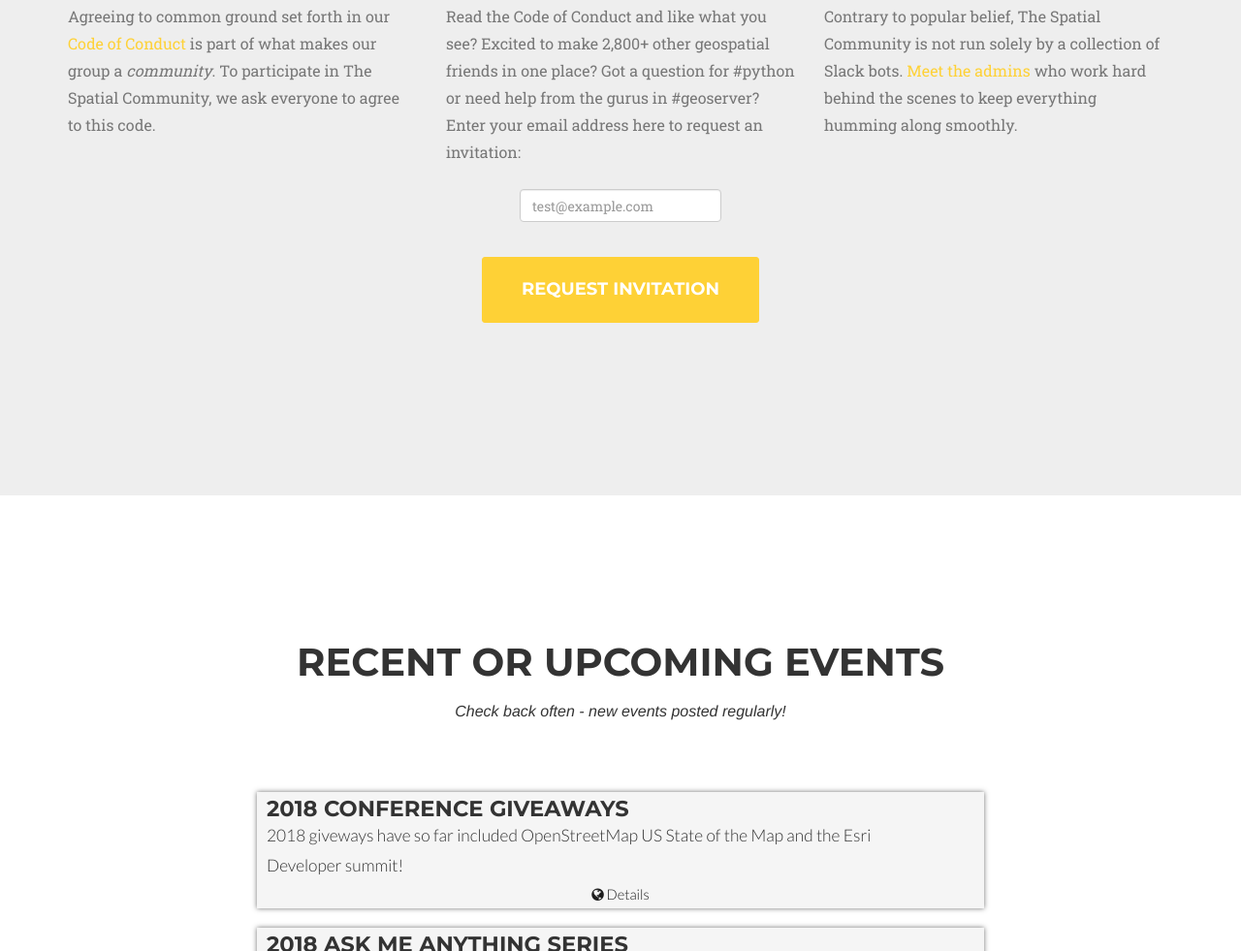
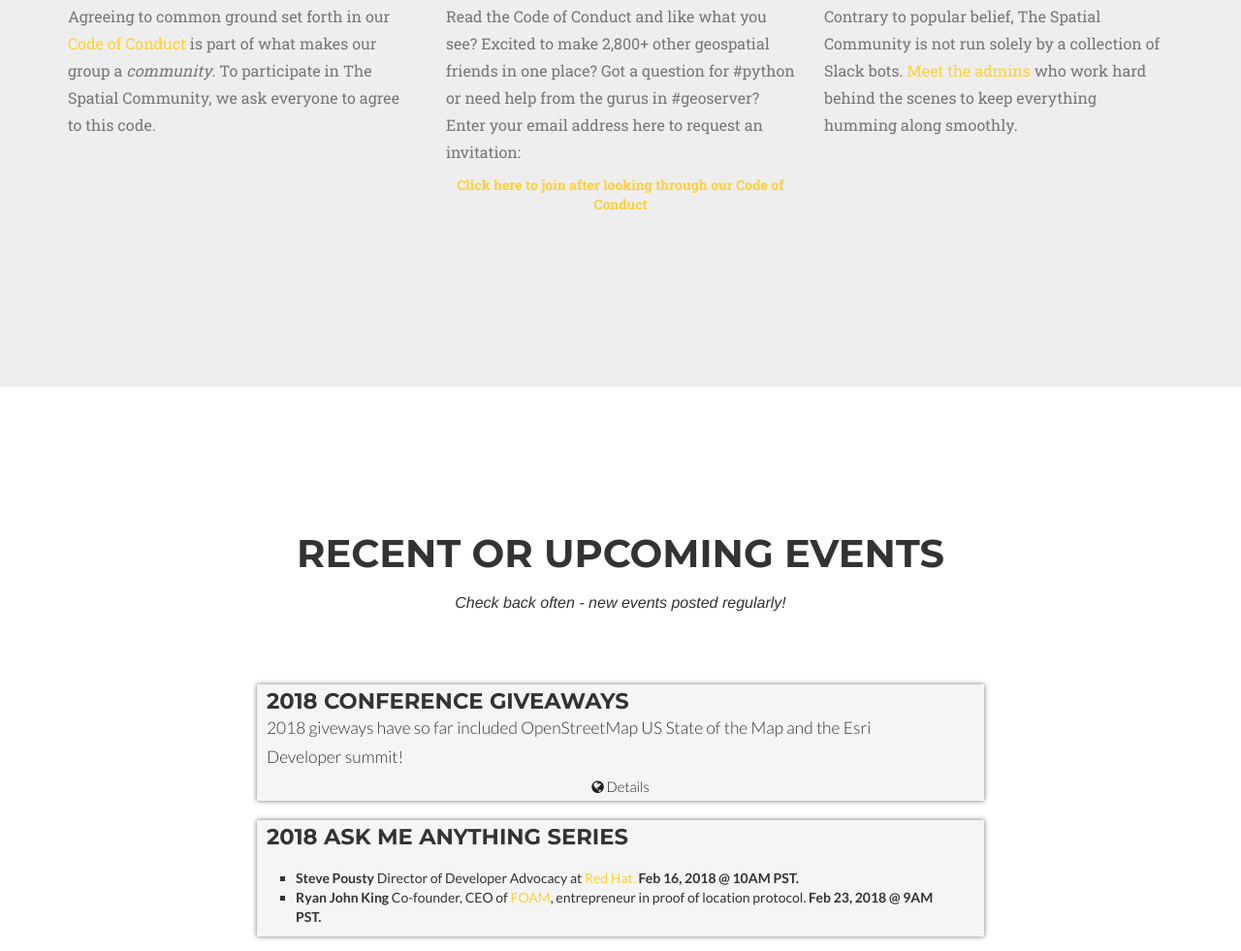
Before and after one commit to TheSpatialCommunity/TheSpatialCommunity.github.io, a website: page index.html in a window 1280 px wide. Shown: the part 1722-2703 px from the top of the page at 97% size. Drawn offline with nearby package versions, Linux system fonts and the light colour scheme; a web font is replaced by a local one.

Commit message:
Temporary signup link - will revert once superinvite is fixed
hid the current form with CSS so we can unhide it for testing superinvite

```diff
--- a/index.html
+++ b/index.html
@@ -161,7 +161,11 @@
                        friends in one place? Got a question for #python or need
                        help from the gurus in #geoserver? Enter your email address here to request an invitation:</p>
 
-                        <form class="form-inline" id="email-form">
+                        <div id="temp_signup" style="font-weight:bold">
+                            <a href="https://join.slack.com/t/thespatialcommunity/shared_invite/zt-hwmold5t-gSPqqB6~BS63sDYzm9maMg">Click here to join after looking through our Code of Conduct</a>
+                        </div>
+
+                        <form class="form-inline" id="email-form" style="display:none">
                           <div class="form-group">
                             <input type="email" class="form-control"
                             name="email" id="email_address" placeholder="test@example.com">
```
